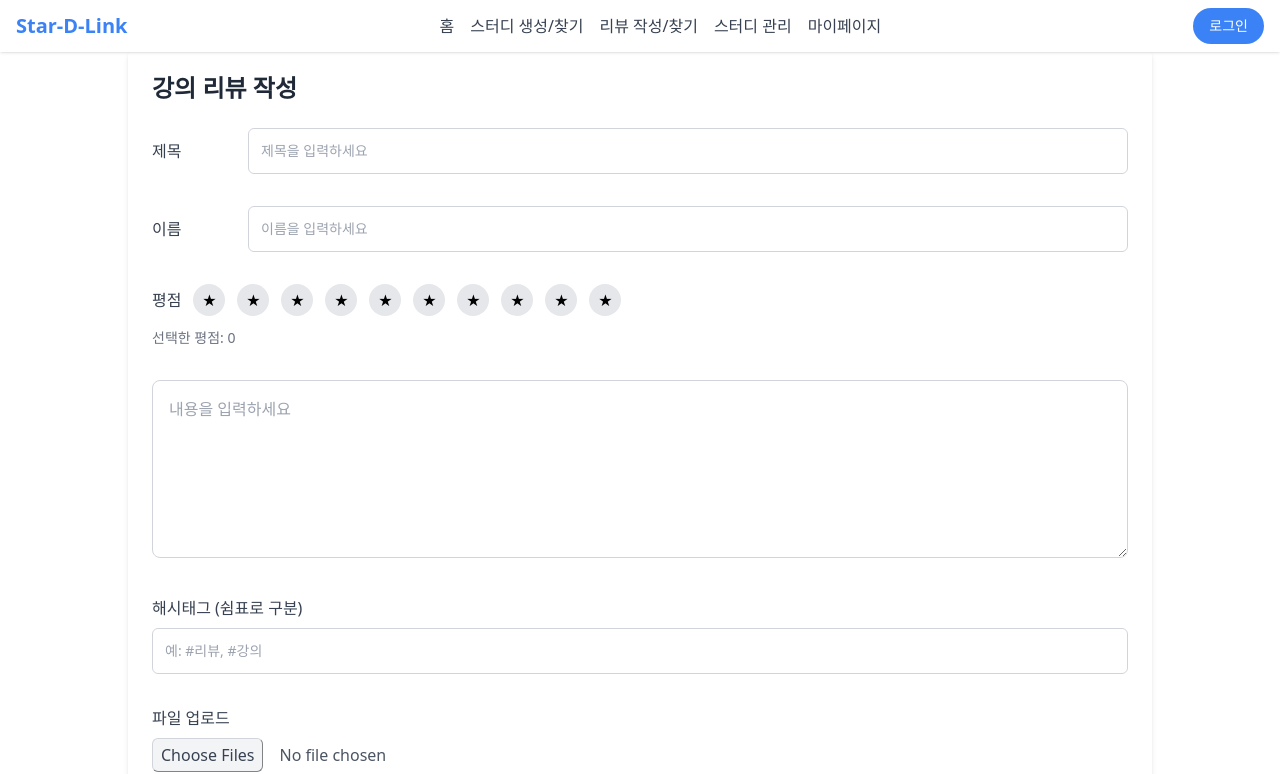
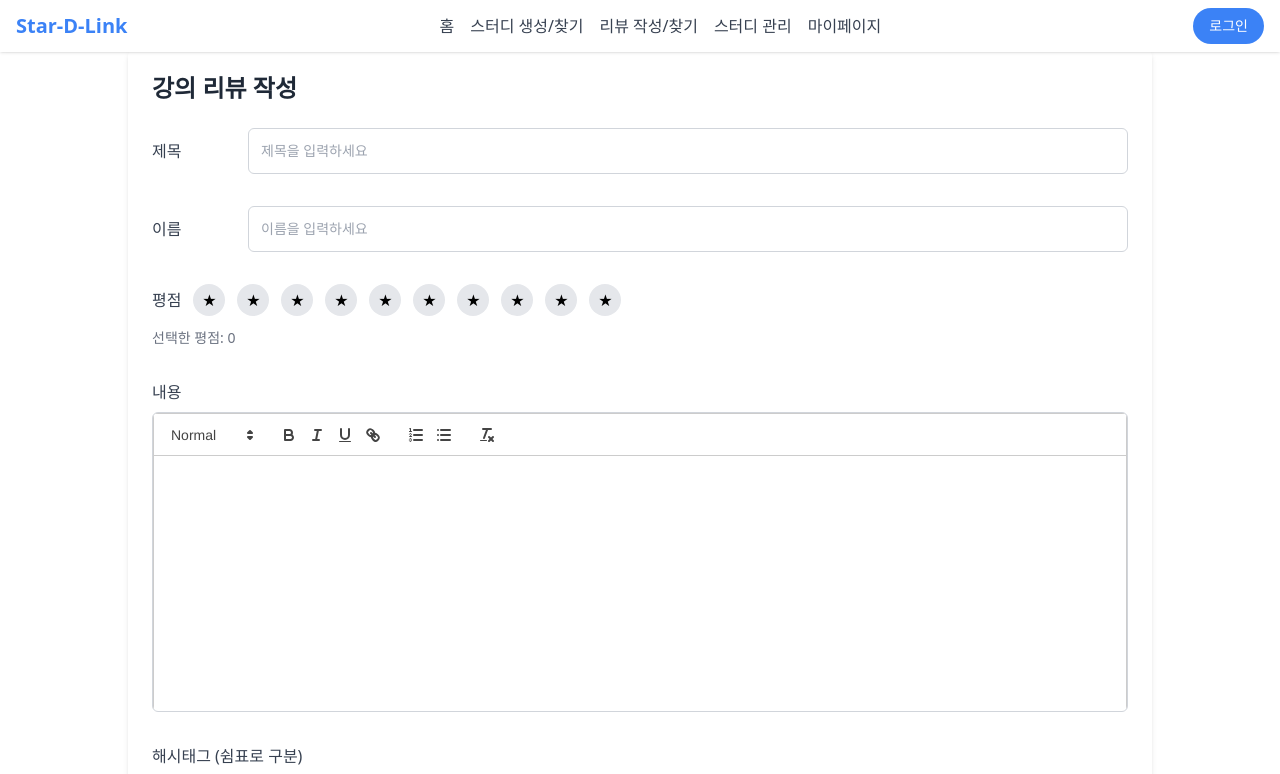
Before and after one commit to star-d-link/front, a React (Vite) app: page /course-review-form in a window 1280 px wide. Shown: the top 774 px of the page. Built offline with nearby package versions, Linux system fonts and the light colour scheme.

Commit message:
feat: quill 에디터 추가

```diff
--- a/src/component/course/Course.jsx
+++ b/src/component/course/Course.jsx
@@ -1,4 +1,8 @@
+import { Height } from "@mui/icons-material";
+import { height } from "@mui/system";
 import React, { useState } from "react";
+import ReactQuill from "react-quill";
+import "react-quill/dist/quill.snow.css"; // Quill 기본 스타일 추가
 
 const CourseReviewForm = () => {
   const [review, setReview] = useState({
@@ -43,9 +47,7 @@ const CourseReviewForm = () => {
       <form onSubmit={handleSubmit} className="space-y-8">
         <div className="flex items-center space-x-4 mb-4">
           {/* 제목 */}
-          <label className="text-base font-medium text-gray-700 w-20">
-            제목
-          </label>
+          <label className="text-base font-medium text-gray-700 w-20">제목</label>
           <input
             type="text"
             name="title"
@@ -58,9 +60,7 @@ const CourseReviewForm = () => {
 
         <div className="flex items-center space-x-4 mb-4">
           {/* 이름 */}
-          <label className="text-base font-medium text-gray-700 w-20">
-            이름
-          </label>
+          <label className="text-base font-medium text-gray-700 w-20">이름</label>
           <input
             type="text"
             name="name"
@@ -74,7 +74,7 @@ const CourseReviewForm = () => {
         {/* 평점 */}
         <div>
           <div className="flex items-center space-x-3">
-            <label className="text-base font-medium text-gray-700" >평점</label>
+            <label className="text-base font-medium text-gray-700">평점</label>
             <div className="flex space-x-3">
               {[...Array(10)].map((_, i) => (
                 <button
@@ -92,24 +92,24 @@ const CourseReviewForm = () => {
               ))}
             </div>
           </div>
-
-          <p className="text-sm text-gray-500 mt-3">
-            선택한 평점: {review.rating}
-          </p>
+          <p className="text-sm text-gray-500 mt-3">선택한 평점: {review.rating}</p>
         </div>
 
-        {/* 내용 */}
         <div>
+  <label className="block text-base font-medium mb-2 text-gray-700">내용</label>
+  <div className="relative" style={{ height: "300px" }}>
+    <ReactQuill
+      theme="snow"
+      value={review.content}
+      onChange={(content) =>
+        setReview((prev) => ({ ...prev, content }))
+      }
+      className="bg-white border border-gray-300 rounded-md"
+      style={{ height: "100%", overflow: "hidden" }} // 부모 div의 크기와 맞추기
+    />
+  </div>
+</div>
 
-          <textarea
-            name="content"
-            onChange={onChange}
-            required
-            placeholder="내용을 입력하세요"
-            className="w-full border border-gray-300 rounded-lg p-4 text-base focus:outline-none focus:ring-2 focus:ring-blue-500 focus:border-blue-500"
-            rows="6"
-          />
-        </div>
 
         {/* 해시태그 */}
         <div>
@@ -127,9 +127,7 @@ const CourseReviewForm = () => {
 
         {/* 파일 업로드 */}
         <div>
-          <label className="block text-base font-medium mb-2 text-gray-700">
-            파일 업로드
-          </label>
+          <label className="block text-base font-medium mb-2 text-gray-700">파일 업로드</label>
           <input
             type="file"
             name="files"
```
